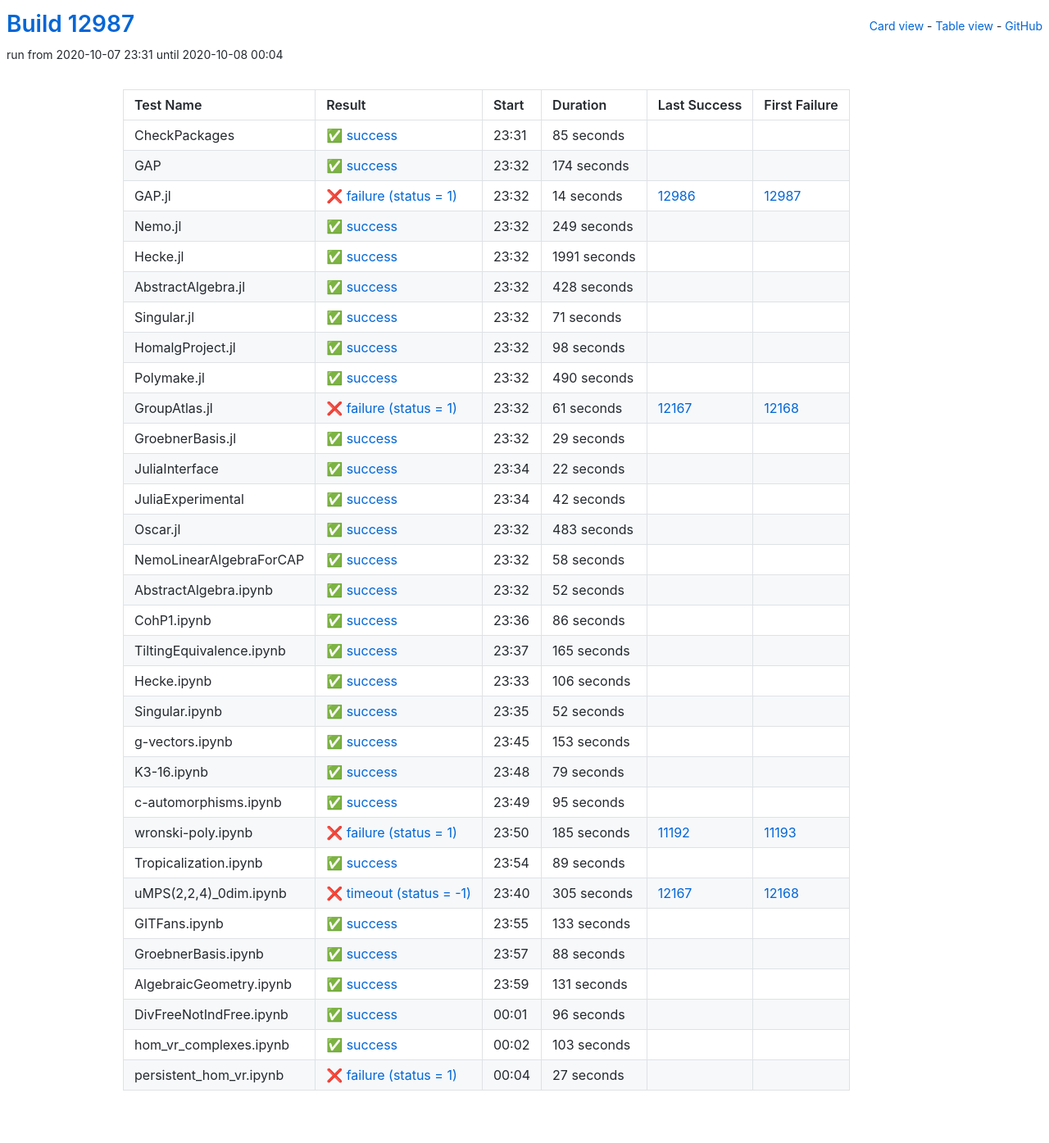
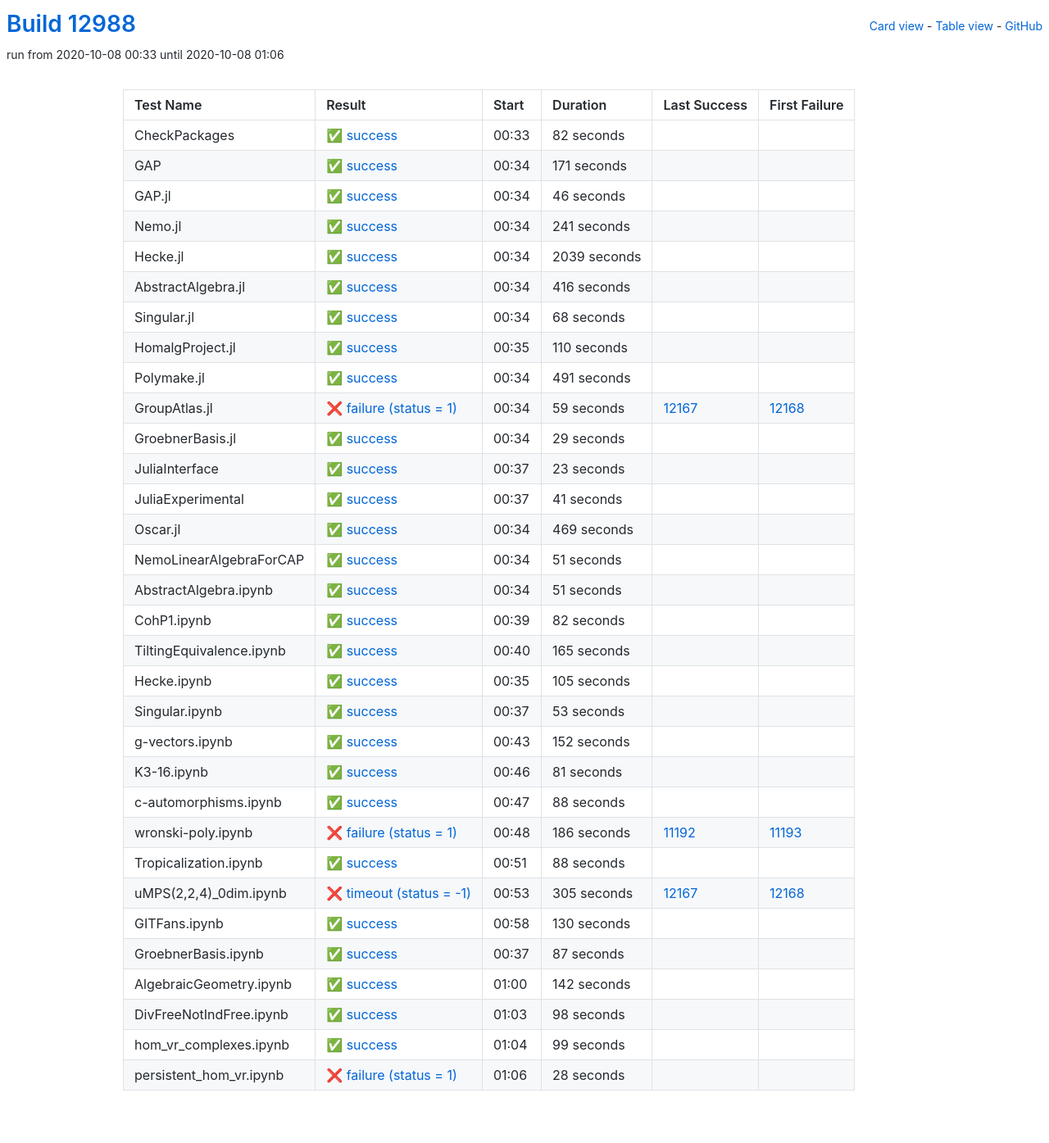
Before and after one commit to oscar-system/oscar-ci-status, a Jekyll site: the page built from table.html, in a window 1280 px wide. Shown: the whole page at 82% size. Built offline with Jekyll 4.4.1, drawn with Linux system fonts in a browser that asks for light colours.

Commit message:
Build #12988

```diff
--- a/_data/ci.yml
+++ b/_data/ci.yml
@@ -1,6 +1,6 @@
 ---
-build: 12987
-build_url: https://oscarci.mathematik.uni-kl.de/job/oscar/12987/
+build: 12988
+build_url: https://oscarci.mathematik.uni-kl.de/job/oscar/12988/
 job: oscar
 organization: oscar-system
 repo: oscar-ci-status
@@ -8,128 +8,128 @@
 tests:
 - name: CheckPackages
   id: checkpackages
-  log: https://oscarci.mathematik.uni-kl.de/job/oscar/12987/artifact/logs/build-12987/CheckPackages.log
-  start: 2020-10-07 23:31
+  log: https://oscarci.mathematik.uni-kl.de/job/oscar/12988/artifact/logs/build-12988/CheckPackages.log
+  start: 2020-10-08 00:33
   success: true
   exitcode: 0
   status: success
-  duration: 85
+  duration: 82
   last_success: false
   last_success_url:
   first_failure: false
   first_failure_url:
 - name: GAP
   id: gap
-  log: https://oscarci.mathematik.uni-kl.de/job/oscar/12987/artifact/logs/build-12987/GAP.log
-  start: 2020-10-07 23:32
+  log: https://oscarci.mathematik.uni-kl.de/job/oscar/12988/artifact/logs/build-12988/GAP.log
+  start: 2020-10-08 00:34
   success: true
   exitcode: 0
   status: success
-  duration: 174
+  duration: 171
   last_success: false
   last_success_url:
   first_failure: false
   first_failure_url:
 - name: GAP.jl
   id: gap-jl
-  log: https://oscarci.mathematik.uni-kl.de/job/oscar/12987/artifact/logs/build-12987/GAP.jl.log
-  start: 2020-10-07 23:32
-  success: false
-  exitcode: 1
-  status: failure
-  duration: 14
-  last_success: 12986
-  last_success_url: https://oscarci.mathematik.uni-kl.de/job/oscar/12986/
-  first_failure: 12987
-  first_failure_url: https://oscarci.mathematik.uni-kl.de/job/oscar/12987/
-- name: Nemo.jl
-  id: nemo-jl
-  log: https://oscarci.mathematik.uni-kl.de/job/oscar/12987/artifact/logs/build-12987/Nemo.jl.log
-  start: 2020-10-07 23:32
+  log: https://oscarci.mathematik.uni-kl.de/job/oscar/12988/artifact/logs/build-12988/GAP.jl.log
+  start: 2020-10-08 00:34
   success: true
   exitcode: 0
   status: success
-  duration: 249
+  duration: 46
+  last_success: false
+  last_success_url:
+  first_failure: false
+  first_failure_url:
+- name: Nemo.jl
+  id: nemo-jl
+  log: https://oscarci.mathematik.uni-kl.de/job/oscar/12988/artifact/logs/build-12988/Nemo.jl.log
+  start: 2020-10-08 00:34
+  success: true
+  exitcode: 0
+  status: success
+  duration: 241
   last_success: false
   last_success_url:
   first_failure: false
   first_failure_url:
 - name: Hecke.jl
   id: hecke-jl
-  log: https://oscarci.mathematik.uni-kl.de/job/oscar/12987/artifact/logs/build-12987/Hecke.jl.log
-  start: 2020-10-07 23:32
+  log: https://oscarci.mathematik.uni-kl.de/job/oscar/12988/artifact/logs/build-12988/Hecke.jl.log
+  start: 2020-10-08 00:34
   success: true
   exitcode: 0
   status: success
-  duration: 1991
+  duration: 2039
   last_success: false
   last_success_url:
   first_failure: false
   first_failure_url:
 - name: AbstractAlgebra.jl
   id: abstractalgebra-jl
-  log: https://oscarci.mathematik.uni-kl.de/job/oscar/12987/artifact/logs/build-12987/AbstractAlgebra.jl.log
-  start: 2020-10-07 23:32
+  log: https://oscarci.mathematik.uni-kl.de/job/oscar/12988/artifact/logs/build-12988/AbstractAlgebra.jl.log
+  start: 2020-10-08 00:34
   success: true
   exitcode: 0
   status: success
-  duration: 428
+  duration: 416
   last_success: false
   last_success_url:
   first_failure: false
   first_failure_url:
 - name: Singular.jl
   id: singular-jl
-  log: https://oscarci.mathematik.uni-kl.de/job/oscar/12987/artifact/logs/build-12987/Singular.jl.log
-  start: 2020-10-07 23:32
+  log: https://oscarci.mathematik.uni-kl.de/job/oscar/12988/artifact/logs/build-12988/Singular.jl.log
+  start: 2020-10-08 00:34
   success: true
   exitcode: 0
   status: success
-  duration: 71
+  duration: 68
   last_success: false
   last_success_url:
   first_failure: false
   first_failure_url:
 - name: HomalgProject.jl
   id: homalgproject-jl
-  log: https://oscarci.mathematik.uni-kl.de/job/oscar/12987/artifact/logs/build-12987/HomalgProject.jl.log
-  start: 2020-10-07 23:32
+  log: https://oscarci.mathematik.uni-kl.de/job/oscar/12988/artifact/logs/build-12988/HomalgProject.jl.log
+  start: 2020-10-08 00:35
   success: true
   exitcode: 0
   status: success
-  duration: 98
+  duration: 110
   last_success: false
   last_success_url:
   first_failure: false
   first_failure_url:
 - name: Polymake.jl
   id: polymake-jl
-  log: https://oscarci.mathematik.uni-kl.de/job/oscar/12987/artifact/logs/build-12987/Polymake.jl.log
-  start: 2020-10-07 23:32
+  log: https://oscarci.mathematik.uni-kl.de/job/oscar/12988/artifact/logs/build-12988/Polymake.jl.log
+  start: 2020-10-08 00:34
   success: true
   exitcode: 0
   status: success
-  duration: 490
+  duration: 491
   last_success: false
   last_success_url:
   first_failure: false
   first_failure_url:
 - name: GroupAtlas.jl
   id: groupatlas-jl
-  log: https://oscarci.mathematik.uni-kl.de/job/oscar/12987/artifact/logs/build-12987/GroupAtlas.jl.log
-  start: 2020-10-07 23:32
+  log: https://oscarci.mathematik.uni-kl.de/job/oscar/12988/artifact/logs/build-12988/GroupAtlas.jl.log
+  start: 2020-10-08 00:34
   success: false
   exitcode: 1
   status: failure
-  duration: 61
+  duration: 59
   last_success: 12167
   last_success_url: https://oscarci.mathematik.uni-kl.de/job/oscar/12167/
   first_failure: 12168
   first_failure_url: https://oscarci.mathematik.uni-kl.de/job/oscar/12168/
 - name: GroebnerBasis.jl
   id: groebnerbasis-jl
-  log: https://oscarci.mathematik.uni-kl.de/job/oscar/12987/artifact/logs/build-12987/GroebnerBasis.jl.log
-  start: 2020-10-07 23:32
+  log: https://oscarci.mathematik.uni-kl.de/job/oscar/12988/artifact/logs/build-12988/GroebnerBasis.jl.log
+  start: 2020-10-08 00:34
   success: true
   exitcode: 0
   status: success
@@ -140,80 +140,80 @@
   first_failure_url:
 - name: JuliaInterface
   id: juliainterface
-  log: https://oscarci.mathematik.uni-kl.de/job/oscar/12987/artifact/logs/build-12987/JuliaInterface.log
-  start: 2020-10-07 23:34
+  log: https://oscarci.mathematik.uni-kl.de/job/oscar/12988/artifact/logs/build-12988/JuliaInterface.log
+  start: 2020-10-08 00:37
   success: true
   exitcode: 0
   status: success
-  duration: 22
+  duration: 23
   last_success: false
   last_success_url:
   first_failure: false
   first_failure_url:
 - name: JuliaExperimental
   id: juliaexperimental
-  log: https://oscarci.mathematik.uni-kl.de/job/oscar/12987/artifact/logs/build-12987/JuliaExperimental.log
-  start: 2020-10-07 23:34
+  log: https://oscarci.mathematik.uni-kl.de/job/oscar/12988/artifact/logs/build-12988/JuliaExperimental.log
+  start: 2020-10-08 00:37
   success: true
   exitcode: 0
   status: success
-  duration: 42
+  duration: 41
   last_success: false
   last_success_url:
   first_failure: false
   first_failure_url:
 - name: Oscar.jl
   id: oscar-jl
-  log: https://oscarci.mathematik.uni-kl.de/job/oscar/12987/artifact/logs/build-12987/Oscar.jl.log
-  start: 2020-10-07 23:32
+  log: https://oscarci.mathematik.uni-kl.de/job/oscar/12988/artifact/logs/build-12988/Oscar.jl.log
+  start: 2020-10-08 00:34
   success: true
   exitcode: 0
   status: success
-  duration: 483
+  duration: 469
   last_success: false
   last_success_url:
   first_failure: false
   first_failure_url:
 - name: NemoLinearAlgebraForCAP
   id: nemolinearalgebraforcap
-  log: https://oscarci.mathematik.uni-kl.de/job/oscar/12987/artifact/logs/build-12987/NemoLinearAlgebraForCAP.log
-  start: 2020-10-07 23:32
+  log: https://oscarci.mathematik.uni-kl.de/job/oscar/12988/artifact/logs/build-12988/NemoLinearAlgebraForCAP.log
+  start: 2020-10-08 00:34
   success: true
   exitcode: 0
   status: success
-  duration: 58
+  duration: 51
   last_success: false
   last_success_url:
   first_failure: false
   first_failure_url:
 - name: AbstractAlgebra.ipynb
   id: abstractalgebra-ipynb
-  log: https://oscarci.mathematik.uni-kl.de/job/oscar/12987/artifact/logs/build-12987/AbstractAlgebra.ipynb.log
-  start: 2020-10-07 23:32
+  log: https://oscarci.mathematik.uni-kl.de/job/oscar/12988/artifact/logs/build-12988/AbstractAlgebra.ipynb.log
+  start: 2020-10-08 00:34
   success: true
   exitcode: 0
   status: success
-  duration: 52
+  duration: 51
   last_success: false
   last_success_url:
   first_failure: false
   first_failure_url:
 - name: CohP1.ipynb
   id: cohp1-ipynb
-  log: https://oscarci.mathematik.uni-kl.de/job/oscar/12987/artifact/logs/build-12987/CohP1.ipynb.log
-  start: 2020-10-07 23:36
+  log: https://oscarci.mathematik.uni-kl.de/job/oscar/12988/artifact/logs/build-12988/CohP1.ipynb.log
+  start: 2020-10-08 00:39
   success: true
   exitcode: 0
   status: success
-  duration: 86
+  duration: 82
   last_success: false
   last_success_url:
   first_failure: false
   first_failure_url:
 - name: TiltingEquivalence.ipynb
   id: tiltingequivalence-ipynb
-  log: https://oscarci.mathematik.uni-kl.de/job/oscar/12987/artifact/logs/build-12987/TiltingEquivalence.ipynb.log
-  start: 2020-10-07 23:37
+  log: https://oscarci.mathematik.uni-kl.de/job/oscar/12988/artifact/logs/build-12988/TiltingEquivalence.ipynb.log
+  start: 2020-10-08 00:40
   success: true
   exitcode: 0
   status: success
@@ -224,92 +224,92 @@
   first_failure_url:
 - name: Hecke.ipynb
   id: hecke-ipynb
-  log: https://oscarci.mathematik.uni-kl.de/job/oscar/12987/artifact/logs/build-12987/Hecke.ipynb.log
-  start: 2020-10-07 23:33
+  log: https://oscarci.mathematik.uni-kl.de/job/oscar/12988/artifact/logs/build-12988/Hecke.ipynb.log
+  start: 2020-10-08 00:35
   success: true
   exitcode: 0
   status: success
-  duration: 106
+  duration: 105
   last_success: false
   last_success_url:
   first_failure: false
   first_failure_url:
 - name: Singular.ipynb
   id: singular-ipynb
-  log: https://oscarci.mathematik.uni-kl.de/job/oscar/12987/artifact/logs/build-12987/Singular.ipynb.log
-  start: 2020-10-07 23:35
+  log: https://oscarci.mathematik.uni-kl.de/job/oscar/12988/artifact/logs/build-12988/Singular.ipynb.log
+  start: 2020-10-08 00:37
   success: true
   exitcode: 0
   status: success
-  duration: 52
+  duration: 53
   last_success: false
   last_success_url:
   first_failure: false
   first_failure_url:
 - name: g-vectors.ipynb
   id: g-vectors-ipynb
-  log: https://oscarci.mathematik.uni-kl.de/job/oscar/12987/artifact/logs/build-12987/g-vectors.ipynb.log
-  start: 2020-10-07 23:45
+  log: https://oscarci.mathematik.uni-kl.de/job/oscar/12988/artifact/logs/build-12988/g-vectors.ipynb.log
+  start: 2020-10-08 00:43
   success: true
   exitcode: 0
   status: success
-  duration: 153
+  duration: 152
   last_success: false
   last_success_url:
   first_failure: false
   first_failure_url:
 - name: K3-16.ipynb
   id: k3-16-ipynb
-  log: https://oscarci.mathematik.uni-kl.de/job/oscar/12987/artifact/logs/build-12987/K3-16.ipynb.log
-  start: 2020-10-07 23:48
+  log: https://oscarci.mathematik.uni-kl.de/job/oscar/12988/artifact/logs/build-12988/K3-16.ipynb.log
+  start: 2020-10-08 00:46
   success: true
   exitcode: 0
   status: success
-  duration: 79
+  duration: 81
   last_success: false
   last_success_url:
   first_failure: false
   first_failure_url:
 - name: c-automorphisms.ipynb
   id: c-automorphisms-ipynb
-  log: https://oscarci.mathematik.uni-kl.de/job/oscar/12987/artifact/logs/build-12987/c-automorphisms.ipynb.log
-  start: 2020-10-07 23:49
+  log: https://oscarci.mathematik.uni-kl.de/job/oscar/12988/artifact/logs/build-12988/c-automorphisms.ipynb.log
+  start: 2020-10-08 00:47
   success: true
   exitcode: 0
   status: success
-  duration: 95
+  duration: 88
   last_success: false
   last_success_url:
   first_failure: false
   first_failure_url:
 - name: wronski-poly.ipynb
   id: wronski-poly-ipynb
-  log: https://oscarci.mathematik.uni-kl.de/job/oscar/12987/artifact/logs/build-12987/wronski-poly.ipynb.log
-  start: 2020-10-07 23:50
+  log: https://oscarci.mathematik.uni-kl.de/job/oscar/12988/artifact/logs/build-12988/wronski-poly.ipynb.log
+  start: 2020-10-08 00:48
   success: false
   exitcode: 1
   status: failure
-  duration: 185
+  duration: 186
   last_success: 11192
   last_success_url: https://oscarci.mathematik.uni-kl.de/job/oscar/11192/
   first_failure: 11193
   first_failure_url: https://oscarci.mathematik.uni-kl.de/job/oscar/11193/
 - name: Tropicalization.ipynb
   id: tropicalization-ipynb
-  log: https://oscarci.mathematik.uni-kl.de/job/oscar/12987/artifact/logs/build-12987/Tropicalization.ipynb.log
-  start: 2020-10-07 23:54
+  log: https://oscarci.mathematik.uni-kl.de/job/oscar/12988/artifact/logs/build-12988/Tropicalization.ipynb.log
+  start: 2020-10-08 00:51
   success: true
   exitcode: 0
   status: success
-  duration: 89
+  duration: 88
   last_success: false
   last_success_url:
   first_failure: false
   first_failure_url:
 - name: uMPS(2,2,4)_0dim.ipynb
   id: umps-2-2-4-0dim-ipynb
-  log: https://oscarci.mathematik.uni-kl.de/job/oscar/12987/artifact/logs/build-12987/uMPS-2-2-4-_0dim.ipynb.log
-  start: 2020-10-07 23:40
+  log: https://oscarci.mathematik.uni-kl.de/job/oscar/12988/artifact/logs/build-12988/uMPS-2-2-4-_0dim.ipynb.log
+  start: 2020-10-08 00:53
   success: false
   exitcode: -1
   status: timeout
@@ -320,72 +320,72 @@
   first_failure_url: https://oscarci.mathematik.uni-kl.de/job/oscar/12168/
 - name: GITFans.ipynb
   id: gitfans-ipynb
-  log: https://oscarci.mathematik.uni-kl.de/job/oscar/12987/artifact/logs/build-12987/GITFans.ipynb.log
-  start: 2020-10-07 23:55
+  log: https://oscarci.mathematik.uni-kl.de/job/oscar/12988/artifact/logs/build-12988/GITFans.ipynb.log
+  start: 2020-10-08 00:58
   success: true
   exitcode: 0
   status: success
-  duration: 133
+  duration: 130
   last_success: false
   last_success_url:
   first_failure: false
   first_failure_url:
 - name: GroebnerBasis.ipynb
   id: groebnerbasis-ipynb
-  log: https://oscarci.mathematik.uni-kl.de/job/oscar/12987/artifact/logs/build-12987/GroebnerBasis.ipynb.log
-  start: 2020-10-07 23:57
+  log: https://oscarci.mathematik.uni-kl.de/job/oscar/12988/artifact/logs/build-12988/GroebnerBasis.ipynb.log
+  start: 2020-10-08 00:37
   success: true
   exitcode: 0
   status: success
-  duration: 88
+  duration: 87
   last_success: false
   last_success_url:
   first_failure: false
   first_failure_url:
 - name: AlgebraicGeometry.ipynb
   id: algebraicgeometry-ipynb
-  log: https://oscarci.mathematik.uni-kl.de/job/oscar/12987/artifact/logs/build-12987/AlgebraicGeometry.ipynb.log
-  start: 2020-10-07 23:59
+  log: https://oscarci.mathematik.uni-kl.de/job/oscar/12988/artifact/logs/build-12988/AlgebraicGeometry.ipynb.log
+  start: 2020-10-08 01:00
   success: true
   exitcode: 0
   status: success
-  duration: 131
+  duration: 142
   last_success: false
   last_success_url:
   first_failure: false
   first_failure_url:
 - name: DivFreeNotIndFree.ipynb
   id: divfreenotindfree-ipynb
-  log: https://oscarci.mathematik.uni-kl.de/job/oscar/12987/artifact/logs/build-12987/DivFreeNotIndFree.ipynb.log
-  start: 2020-10-08 00:01
+  log: https://oscarci.mathematik.uni-kl.de/job/oscar/12988/artifact/logs/build-12988/DivFreeNotIndFree.ipynb.log
+  start: 2020-10-08 01:03
   success: true
   exitcode: 0
   status: success
-  duration: 96
+  duration: 98
   last_success: false
   last_success_url:
   first_failure: false
   first_failure_url:
 - name: hom_vr_complexes.ipynb
   id: hom-vr-complexes-ipynb
-  log: https://oscarci.mathematik.uni-kl.de/job/oscar/12987/artifact/logs/build-12987/hom_vr_complexes.ipynb.log
-  start: 2020-10-08 00:02
+  log: https://oscarci.mathematik.uni-kl.de/job/oscar/12988/artifact/logs/build-12988/hom_vr_complexes.ipynb.log
+  start: 2020-10-08 01:04
   success: true
   exitcode: 0
   status: success
-  duration: 103
+  duration: 99
   last_success: false
   last_success_url:
   first_failure: false
   first_failure_url:
 - name: persistent_hom_vr.ipynb
   id: persistent-hom-vr-ipynb
-  log: https://oscarci.mathematik.uni-kl.de/job/oscar/12987/artifact/logs/build-12987/persistent_hom_vr.ipynb.log
-  start: 2020-10-08 00:04
+  log: https://oscarci.mathematik.uni-kl.de/job/oscar/12988/artifact/logs/build-12988/persistent_hom_vr.ipynb.log
+  start: 2020-10-08 01:06
   success: false
   exitcode: 1
   status: failure
-  duration: 27
+  duration: 28
   last_success: false
   last_success_url:
   first_failure: false
```
Also changed, not shown: README.md.
